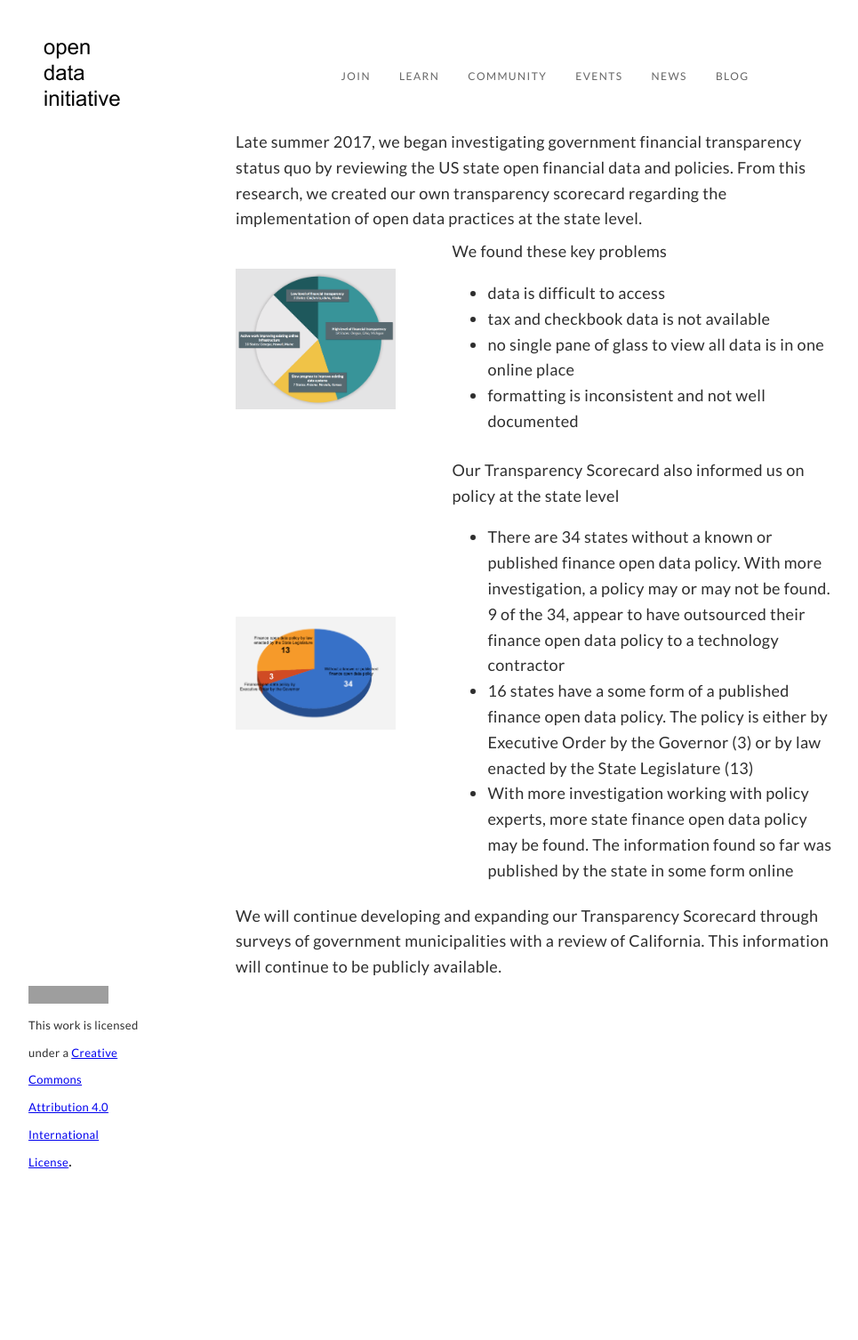
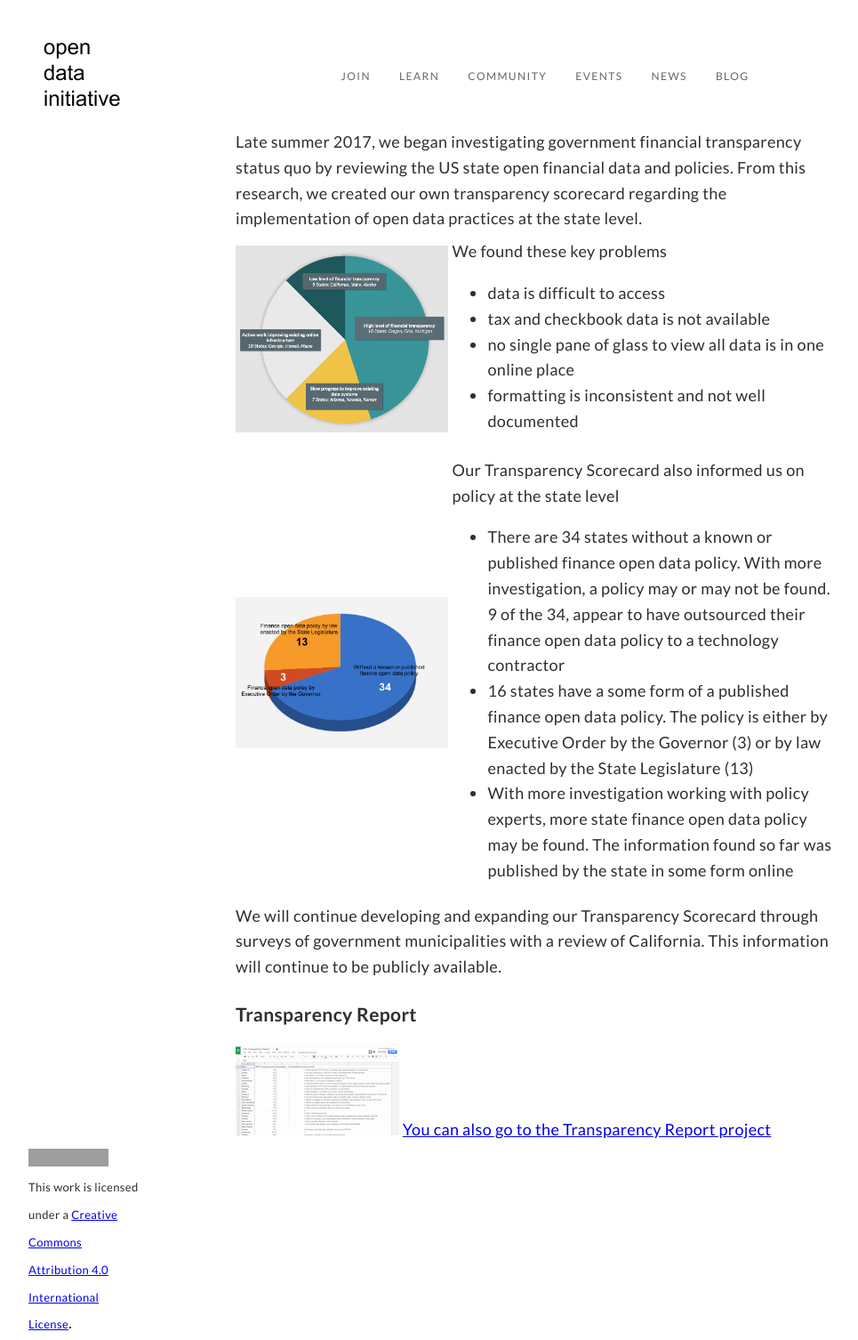
Before and after one commit to opendatainitiative/opendatainitiative.github.io, a Jekyll site: the page built from transparency-scorecard.md, in a window 1280 px wide. Shown: the whole page at 89% size, without its empty margins (35-1000 px from the left). Built offline with Jekyll 4.4.1, drawn with Linux system fonts in a browser that asks for light colours; before the commit the page ends 1323 px from its top, so only the background shows below that; grey boxes are pictures that could not be loaded.

Commit message:
increase image sizes to 100% scorecard

```diff
--- a/transparency-scorecard.md
+++ b/transparency-scorecard.md
@@ -1,6 +1,6 @@
 ---
 layout: default
-permalink: /transparencyscorecard
+permalink: /transparency-scorecard
 title: Transparency Scorecard
 ---
 <table>
@@ -8,7 +8,7 @@ title: Transparency Scorecard
     <td colspan="2">Late summer 2017, we began investigating government financial transparency status quo by reviewing the US state open financial data and policies. From this research, we created our own transparency scorecard regarding the implementation of open data practices at the state level. </td>
   </tr>
   <tr>
-    <td rowspan="3"><img src="/assets/img/transparency-scorecard-pie.png" alt="Scorecard Pie" width="75%" height="75%"></td>
+    <td rowspan="3"><img src="/assets/img/transparency-scorecard-pie.png" alt="Scorecard Pie" width="100%" height="100%"></td>
   <tr>
   <tr>
     <td>We found these key problems
@@ -21,7 +21,7 @@ title: Transparency Scorecard
      </td>
   </tr>
   <tr>
-    <td rowspan="3"><img src="/assets/img/transparency-policy-pie.png" alt="Policy Pie" width="75%" height="75%"></td>
+    <td rowspan="3"><img src="/assets/img/transparency-policy-pie.png" alt="Policy Pie" width="100%" height="100%"></td>
   <tr>
   <tr>
     <td>Our Transparency Scorecard also informed us on policy at the state level
@@ -35,3 +35,9 @@ title: Transparency Scorecard
   <tr>
       <td colspan="2">We will continue developing and expanding our Transparency Scorecard through surveys of government municipalities with a review of California. This information will continue to be publicly available.</td>
   </tr>
+    <tr>
+      <td colspan="2"><h3>Transparency Report</h3>
+        <a href="https://docs.google.com/spreadsheets/d/1xUCq0jGeQjpt2noZF7d28wEglzHBIFxemSs3eBZTyiw/edit?usp=sharing"><img src="/assets/img/transparency_report_icon.png" alt="ODI Transparency Report"></a>
+        <a href="http://wiki.opendatainitiative.io/Projects/Transparency_Report">You can also go to the Transparency Report project</a>
+     </td>
+  </tr>
```
